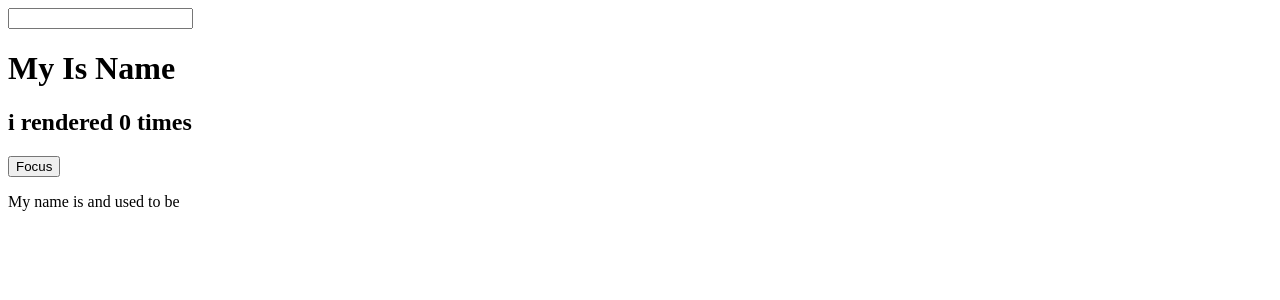
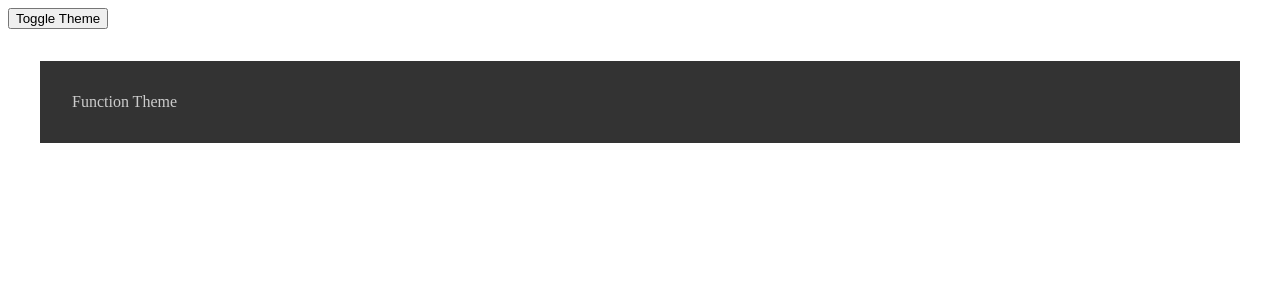
Before and after one commit to MerabTskhvedadze/react-hooks, a React (Create React App) app: page / in a window 1280 px wide. Shown: the top 300 px of the page. Built offline with nearby package versions, Linux system fonts and the light colour scheme.

Commit message:
use-context

```diff
--- a/src/App.css
+++ /dev/null
@@ -1,15 +0,0 @@
-div {
-  display: flex;
-  justify-content: center;
-  align-items: center;
-  gap: 50px;
-}
-
-button {
-  padding: 40px;
-  font-size: 40px;
-}
-
-span {
-  font-size: 80px;
-}
--- a/src/App.jsx
+++ b/src/App.jsx
@@ -1,47 +1,16 @@
-import { useState, useEffect, useRef } from 'react';
+import React, { useState } from 'react';
+import FunctionContextComponent from './FunctionContextComponent';
+import { ThemeProvider } from './ThemeContext';
+
+//note: when using context it is broken into two sections
+//note: you have context provider which wraps code that needs to access context information
+//note: it has a single prop called value which is going to be whatever the value of your context is
+//note: the code inside provider and its childs and its childs have access to this value prop
 
 export default function App() {
-  const [name, setName] = useState('');
-  const renderCount = useRef(0);
-  const inputRef = useRef('');
-  const prevValue = useRef('');
-
-  //note: ref does not causes reupdate component when it is changed
-  //note: so if we want to count renders we should use ref
-  useEffect(() => {
-    renderCount.current = renderCount.current + 1;
-  });
-
-  const focus = () => {
-    //note: inputRef gives the current element
-    console.log(inputRef);
-    inputRef.current.focus();
-  };
-
-  //note: another usecase of useRef is store previous values of element
-  useEffect(() => {
-    prevValue.current = name;
-  }, [name]);
-
   return (
-    <div>
-      {/* part1 */}
-      <input
-        ref={inputRef}
-        type='text'
-        value={name}
-        onChange={(e) => setName(e.target.value)}
-      />
-      <h1>My Is Name {name}</h1>
-      <h2>i rendered {renderCount.current} times</h2>
-
-      {/* part2 */}
-      <button onClick={focus}>Focus</button>
-
-      {/* part3 */}
-      <p>
-        My name is {name} and used to be {prevValue.current}
-      </p>
-    </div>
+    <ThemeProvider>
+      <FunctionContextComponent />
+    </ThemeProvider>
   );
 }
--- /dev/null
+++ b/src/FunctionContextComponent.jsx
@@ -0,0 +1,20 @@
+import React, { useContext } from 'react';
+import { useTheme, useThemeUpdate } from './ThemeContext';
+
+export default function FunctionContextComponent() {
+  const darkTheme = useTheme();
+  const toggleTheme = useThemeUpdate();
+  const themeStyles = {
+    backgroundColor: darkTheme ? '#333' : '#CCC',
+    color: darkTheme ? '#ccc' : '#333',
+    padding: '2rem',
+    margin: '2rem',
+  };
+
+  return (
+    <>
+      <button onClick={toggleTheme}>Toggle Theme</button>
+      <div style={themeStyles}>Function Theme</div>
+    </>
+  );
+}
--- /dev/null
+++ b/src/ThemeContext.jsx
@@ -0,0 +1,27 @@
+import React, { useContext, useState } from 'react';
+
+const ThemeContext = React.createContext();
+const ThemeUpdateContext = React.createContext();
+
+export const useTheme = () => {
+  return useContext(ThemeContext);
+};
+export const useThemeUpdate = () => {
+  return useContext(ThemeUpdateContext);
+};
+
+export function ThemeProvider({ children }) {
+  const [darkTheme, setDarkTheme] = useState(true);
+
+  function toggleTheme() {
+    setDarkTheme((prevState) => !prevState);
+  }
+
+  return (
+    <ThemeContext.Provider value={darkTheme}>
+      <ThemeUpdateContext.Provider value={toggleTheme}>
+        {children}
+      </ThemeUpdateContext.Provider>
+    </ThemeContext.Provider>
+  );
+}
```
Also changed, not shown: src/ClassContextComponent.jsx (added, +23 -0 lines), 1 other file (tests, documents, lock files or other folders).
